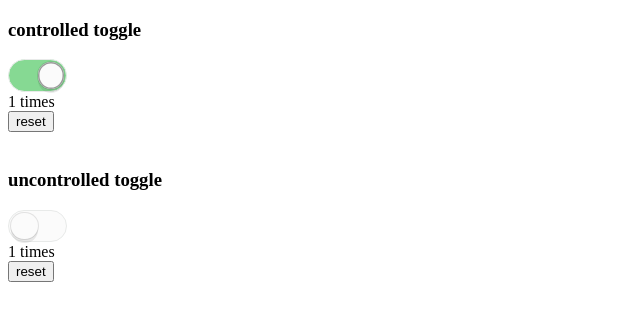
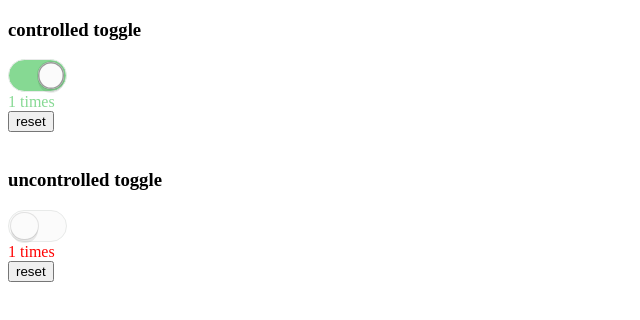
Before and after one commit to haoliangwu/advanced-vue-component-patterns, a Vue app: page / in a window 1280 px wide. Both pictures are taken after a click on the button 37 px from the left and 75 px from the top of the page. Shown: the top 320 px of the page, without its empty margins (0-640 px from the left). Built offline with nearby package versions, Linux system fonts and the light colour scheme.

Commit message:
[ADD] part-9 use functional component

```diff
--- a/src/App.vue
+++ b/src/App.vue
@@ -4,8 +4,7 @@
     <toggle :on="on" @toggle="onToggle" :on-reset="onFirstReset">
       <template slot-scope="{status, toggle, reset}">
         <toggle-button :on="status.on" @toggle="toggle"></toggle-button>
-        <toggle-on :on="status.on">{{firstTimes}}</toggle-on>
-        <toggle-off :on="status.on">{{firstTimes}}</toggle-off>
+        <toggle-status :on="status.on">{{firstTimes}}</toggle-status>
         <button @click="reset">reset</button>
       </template>
     </toggle>
@@ -14,8 +13,7 @@
     <toggle @toggle="onToggle" :on-reset="onSecondReset">
       <template slot-scope="{status, toggle, reset}">
         <toggle-button :on="status.on" @toggle="toggle"></toggle-button>
-        <toggle-on :on="status.on">{{secondTimes}}</toggle-on>
-        <toggle-off :on="status.on">{{secondTimes}}</toggle-off>
+        <toggle-status :on="status.on">{{secondTimes}}</toggle-status>
         <button @click="reset">reset</button>
       </template>
     </toggle>
@@ -25,16 +23,14 @@
 <script>
 import Toggle from "./components/Toggle";
 import ToggleButton from "./components/ToggleButton";
-import ToggleOn from "./components/ToggleOn";
-import ToggleOff from "./components/ToggleOff";
+import ToggleStatus from "./components/ToggleStatus";
 
 export default {
   name: "App",
   components: {
     Toggle,
     ToggleButton,
-    ToggleOn,
-    ToggleOff
+    ToggleStatus
   },
   data() {
     return {
@@ -43,26 +39,26 @@ export default {
     };
   },
   computed: {
-    firstTimes(){
-      const rest = 4 - this.times
-      return rest >= 0 ? `${this.times} times` : 'need to reset'
+    firstTimes() {
+      const rest = 4 - this.times;
+      return rest >= 0 ? `${this.times} times` : "need to reset";
     },
-    secondTimes(){
-      return `${this.times} times`
+    secondTimes() {
+      return `${this.times} times`;
     }
   },
   methods: {
     onToggle(on) {
-      if(this.times < 4) this.on = on
-      this.times++
+      if (this.times < 4) this.on = on;
+      this.times++;
       console.log("toggle", on);
     },
     onFirstReset(on) {
-      this.times = 0
+      this.times = 0;
       console.log("first reset toggle", on);
     },
     onSecondReset(on) {
-      this.times = 0
+      this.times = 0;
       console.log("second reset toggle", on);
     }
   }
--- a/src/components/ToggleOff.vue
+++ b/src/components/ToggleOff.vue
@@ -1,17 +1,10 @@
-<template>
-  <div class="toggle-on" v-if="!on">
+<template functional>
+  <div class="toggle-off">
 	  <slot></slot>
   </div>
 </template>
-<script>
-export default {
-  props: {
-    on: {
-      type: Boolean,
-      default: false
-    }
-  }
-};
-</script>
 <style>
+.toggle-off {
+  color: red;
+}
 </style>
--- a/src/components/ToggleOn.vue
+++ b/src/components/ToggleOn.vue
@@ -1,17 +1,10 @@
-<template>
-  <div class="toggle-on" v-if="on">
+<template functional>
+  <div class="toggle-on">
 	  <slot></slot>
   </div>
 </template>
-<script>
-export default {
-  props: {
-    on: {
-      type: Boolean,
-      default: false
-    }
-  }
-};
-</script>
 <style>
+.toggle-on {
+  color: #86d993;
+}
 </style>
--- /dev/null
+++ b/src/components/ToggleStatus.vue
@@ -0,0 +1,15 @@
+<script>
+import ToggleOn from './ToggleOn'
+import ToggleOff from './ToggleOff'
+
+export default {
+  functional: true,
+  render(createElement, {props, data, children}) {
+    let Comp = ToggleOff
+
+    if(props.on) Comp = ToggleOn
+
+    return createElement(Comp, data, children)
+  }
+}
+</script>
```
Also changed, not shown: package.json (+5 -2 lines).
